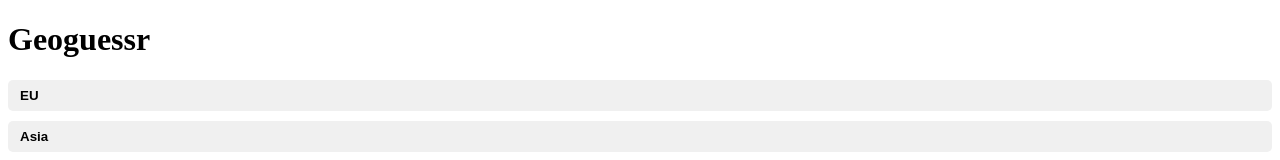
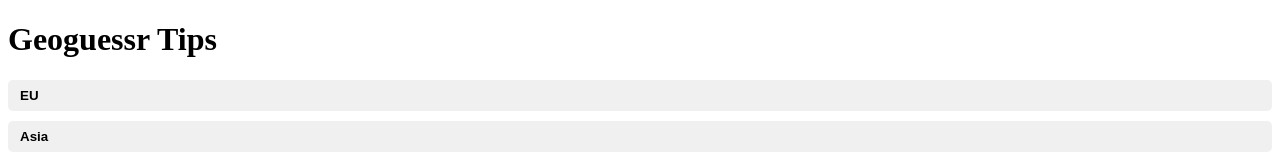
Before and after one commit to rrruki/geoguessr-tips, a plain HTML site: page index.html in a window 1280 px wide. Shown: the top 160 px of the page. Drawn offline with Linux system fonts and the light colour scheme.

Commit message:
Update index.html

```diff
--- a/index.html
+++ b/index.html
@@ -6,7 +6,7 @@
   <link rel="stylesheet" href="style.css">
 </head>
 <body>
-  <h1>Geoguessr</h1>
+  <h1>Geoguessr Tips</h1>
 
   <div class="toggle">
     <button class="toggle-btn">EU</button>
```
